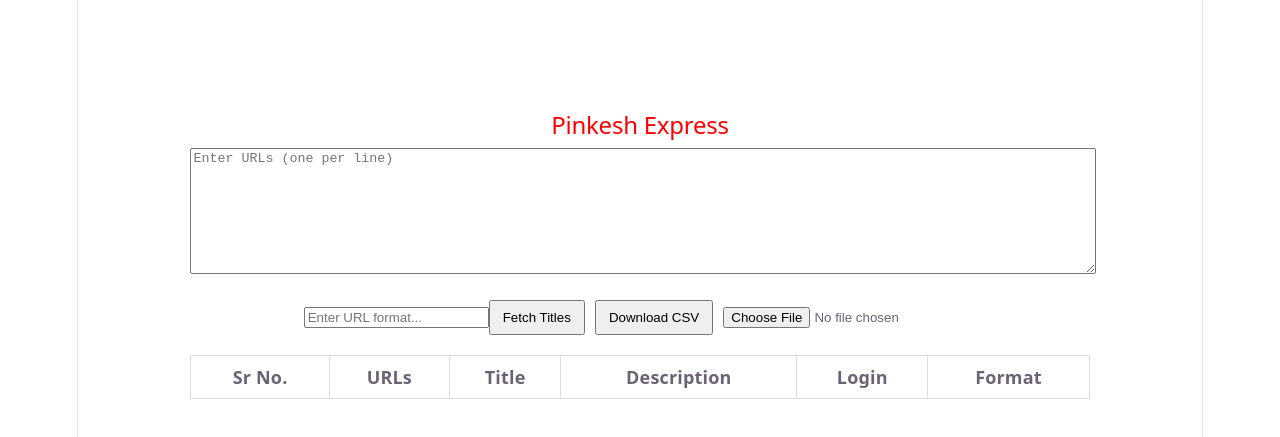
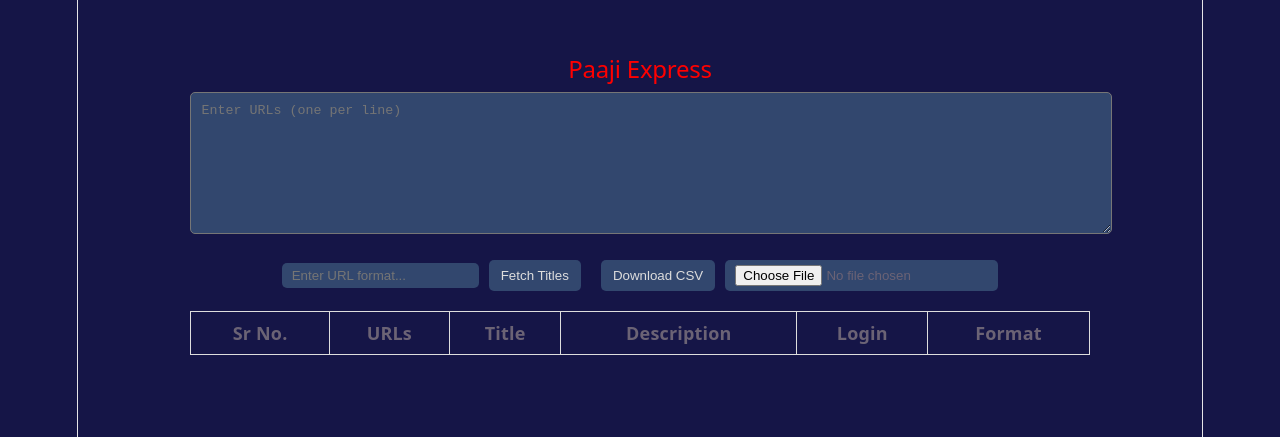
Before and after one commit to palRajan196/Meta_Title, a React (Vite) app in the folder React/: page / in a window 1280 px wide. Shown: the part 145-582 px from the top of the page. Built offline with nearby package versions, Linux system fonts and the light colour scheme.

Commit message:
add spinner

```diff
--- a/React/package.json
+++ b/React/package.json
@@ -13,7 +13,8 @@
     "axios": "^1.15.2",
     "dotenv": "^17.4.2",
     "react": "^19.2.5",
-    "react-dom": "^19.2.5"
+    "react-dom": "^19.2.5",
+    "react-loader-spinner": "^8.0.2"
   },
   "devDependencies": {
     "@eslint/js": "^10.0.1",
--- a/React/src/App.css
+++ b/React/src/App.css
@@ -1,3 +1,7 @@
+body{
+  background-color: rgb(21, 21, 71);
+}
+
 .container {
   width: 80%;
   margin: auto;
@@ -10,7 +14,16 @@
 textarea {
   width: 100%;
   height: 120px;
+  border-radius: 5px;
   margin-bottom: 10px;
+  padding: 10px;
+  background: #32476e;
+}
+input{
+  background: #32476e;
+  border: none;
+  padding: 5px 10px;
+  border-radius: 5px;
 }
 
 .buttons {
@@ -19,18 +32,32 @@
 
 button {
   margin-right: 10px;
+  margin-left: 10px;
   padding: 8px 12px;
+  border: none;
+  border-radius: 5px;
   cursor: pointer;
+  background-color: #32476e;
+  color: #ddd;
 }
 button:hover{
-  background-color: #3d2727;
+  background-color: rgb(53, 53, 117);
   border: none;
   color: aquamarine;
+  transition: 0.2s;
+  transform: scale(1.1);
+}
+
+#loader{
+  width: 100%;
+  display: flex;
+  justify-content: center;
 }
 
 table {
   width: 100%;
   margin-top: 20px;
+  margin-bottom: 100px;
   border-collapse: collapse;
 }
 
--- a/React/src/App.jsx
+++ b/React/src/App.jsx
@@ -2,6 +2,7 @@
 import axios from "axios";
 import "./App.css";
 import { use } from "react";
+import { Circles, Oval, Vortex } from 'react-loader-spinner'
 
 const apiUrl = import.meta.env.VITE_API_URL;
 
@@ -11,6 +12,7 @@
   const [results, setResults] = useState([]);
   const [loading, setLoading] = useState(false);
   const [range, setRange] = useState("");
+  const [length,setLength] = useState("");
 
   // 🔥 FIX: prevent form reload bug
   const handleFetch = async (e) => {
@@ -22,6 +24,7 @@
     let allResults = [];
 
     setLoading(true);
+    setLength(urlList.length);
 
     try {
       for (let i = 0; i < urlList.length; i += chunkSize) {
@@ -120,9 +123,26 @@
     setLoading(false);
   };
 
+  function Loader() {
+  return (
+    <Vortex
+      height={80}
+      width={80}
+      color="pink"
+      wrapperStyle={{}}
+      wrapperClass=""
+      visible={true}
+      ariaLabel='oval-loading'
+      secondaryColor="red"
+      strokeWidth={2}
+      strokeWidthSecondary={2}
+    />
+  )
+}
+
   return (
     <div className="container">
-      <h2>Pinkesh Express</h2>
+      <h2>Paaji Express</h2>
 
       {/* FIX: form submit handled properly */}
       <form onSubmit={handleFetch}>
@@ -159,8 +179,11 @@
         </div>
       </form>
 
-      {loading && <p>Loading...</p>}
-      {loading && <p>{range}</p>}
+      {loading && <p id="loader">{Loader()}</p>}
+      <p>
+      {loading && <span>{range}</span>}
+      {loading && <span><b>{` / ${length}`}</b></span>}
+      </p>
 
       <table>
         <thead>
```
Also changed, not shown: 1 other file (tests, documents, lock files or other folders).
